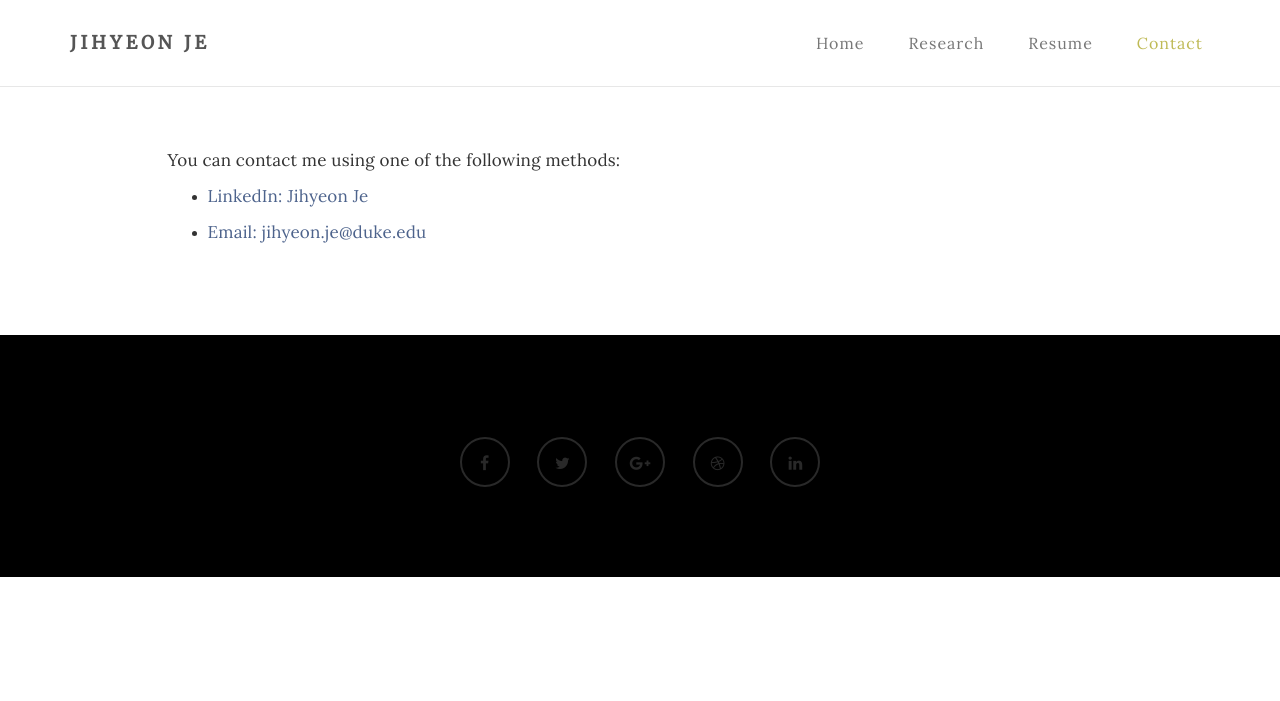
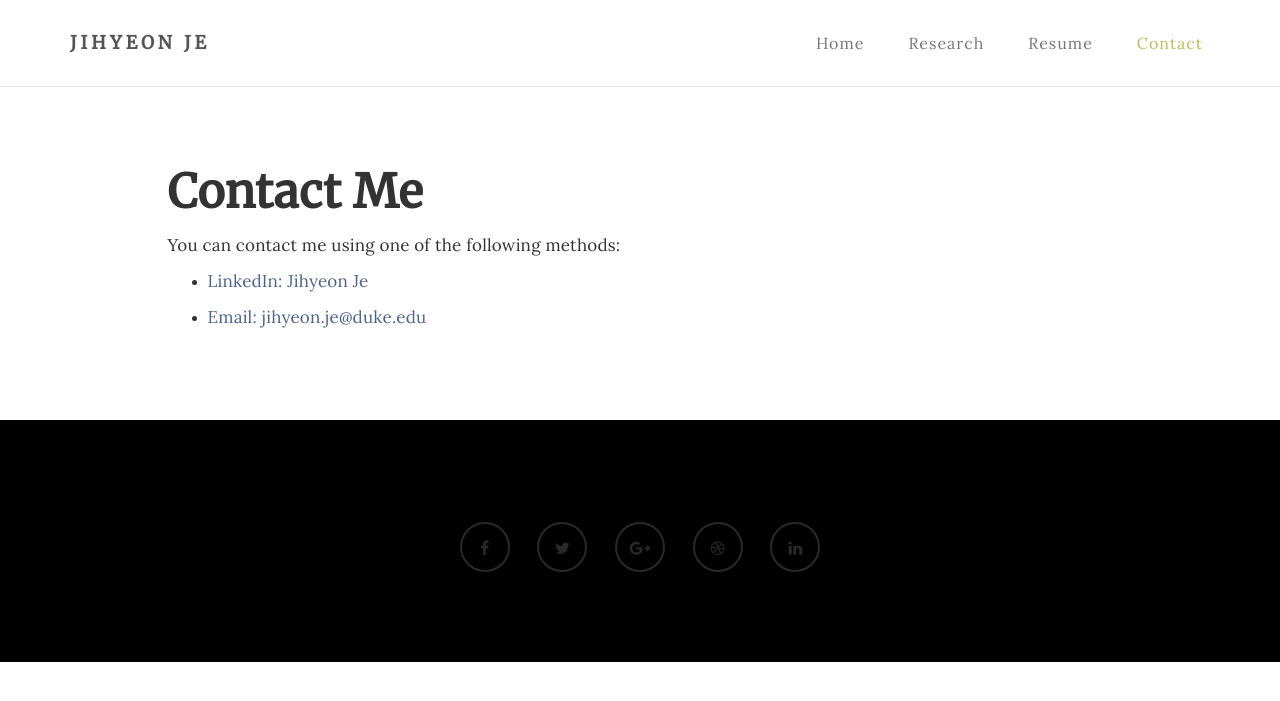
Before and after one commit to rpraka/JihyeonJe.com, a Jekyll site: the page contact.html, which Jekyll copies as it is, in a window 1280 px wide. Shown: the top 701 px of the page. Built offline with Jekyll 4.4.1, drawn with Linux system fonts in a browser that asks for light colours.

Commit message:
Update contact.html

```diff
--- a/contact.html
+++ b/contact.html
@@ -82,6 +82,7 @@ http://www.tooplate.com/view/2085-neuron
           <div class="row">
 
                <div class="col-md-offset-1 col-md-10 col-sm-12">
+                    <h1>Contact Me</h1>
                     <p> You can contact me using one of the following methods: </p>
                     <ul>
                                  <li> <p><a href="https://www.linkedin.com/in/jihyeon-je/">LinkedIn: Jihyeon Je</a></p></li>
```
